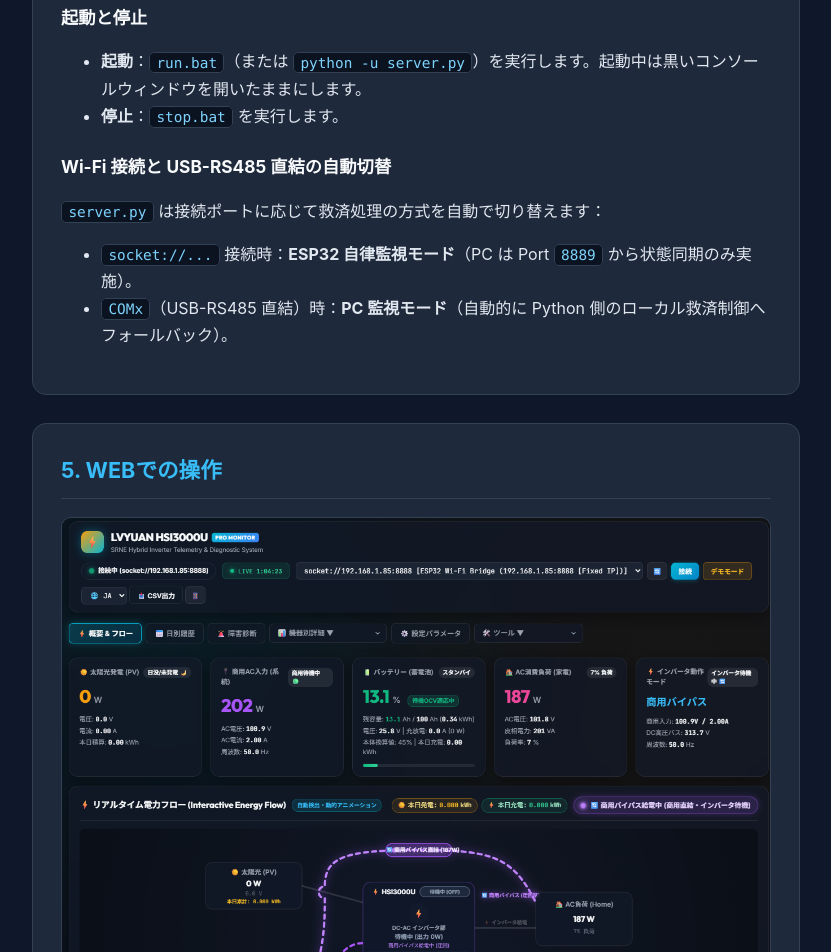
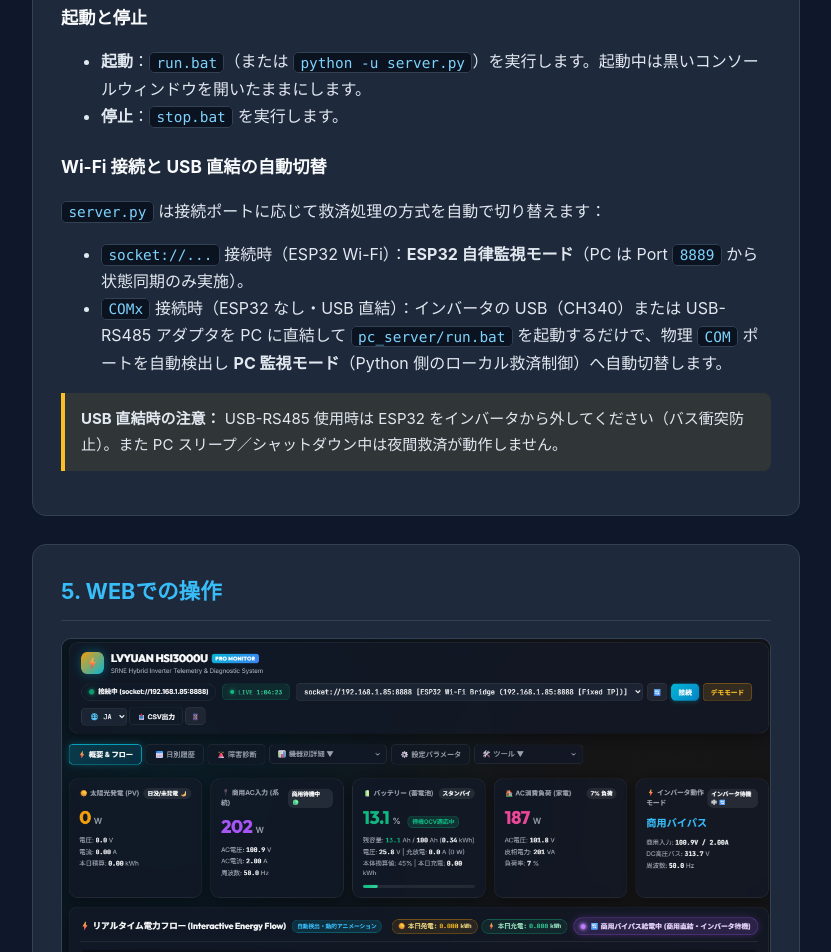
Before and after one commit to sachiho/HSImonitor, a plain HTML site: page docs/index.html in a window 1280 px wide. Shown: the part 4245-5197 px from the top of the page, without its empty margins (360-1191 px from the left). Drawn offline with Linux system fonts and the light colour scheme.

Commit message:
Add direct USB connection instructions (without ESP32) to docs

```diff
--- a/docs/index.html
+++ b/docs/index.html
@@ -340,14 +340,17 @@ const char* password = "YOUR_WIFI_PASSWORD";</pre>
         <li><strong>停止</strong>：<code>stop.bat</code> を実行します。</li>
       </ul>
 
-      <h3>Wi-Fi 接続と USB-RS485 直結の自動切替</h3>
+      <h3>Wi-Fi 接続と USB 直結の自動切替</h3>
       <p>
         <code>server.py</code> は接続ポートに応じて救済処理の方式を自動で切り替えます：
       </p>
       <ul>
-        <li><code>socket://...</code> 接続時：<strong>ESP32 自律監視モード</strong>（PC は Port <code>8889</code> から状態同期のみ実施）。</li>
-        <li><code>COMx</code>（USB-RS485 直結）時：<strong>PC 監視モード</strong>（自動的に Python 側のローカル救済制御へフォールバック）。</li>
+        <li><code>socket://...</code> 接続時（ESP32 Wi-Fi）：<strong>ESP32 自律監視モード</strong>（PC は Port <code>8889</code> から状態同期のみ実施）。</li>
+        <li><code>COMx</code> 接続時（ESP32 なし・USB 直結）：インバータの USB（CH340）または USB-RS485 アダプタを PC に直結して <code>pc_server/run.bat</code> を起動するだけで、物理 <code>COM</code> ポートを自動検出し <strong>PC 監視モード</strong>（Python 側のローカル救済制御）へ自動切替します。</li>
       </ul>
+      <div class="callout warn">
+        <strong>USB 直結時の注意：</strong> USB-RS485 使用時は ESP32 をインバータから外してください（バス衝突防止）。また PC スリープ／シャットダウン中は夜間救済が動作しません。
+      </div>
     </section>
 
     <!-- 5. WEBでの操作 -->
```
Also changed, not shown: 4 other files.
